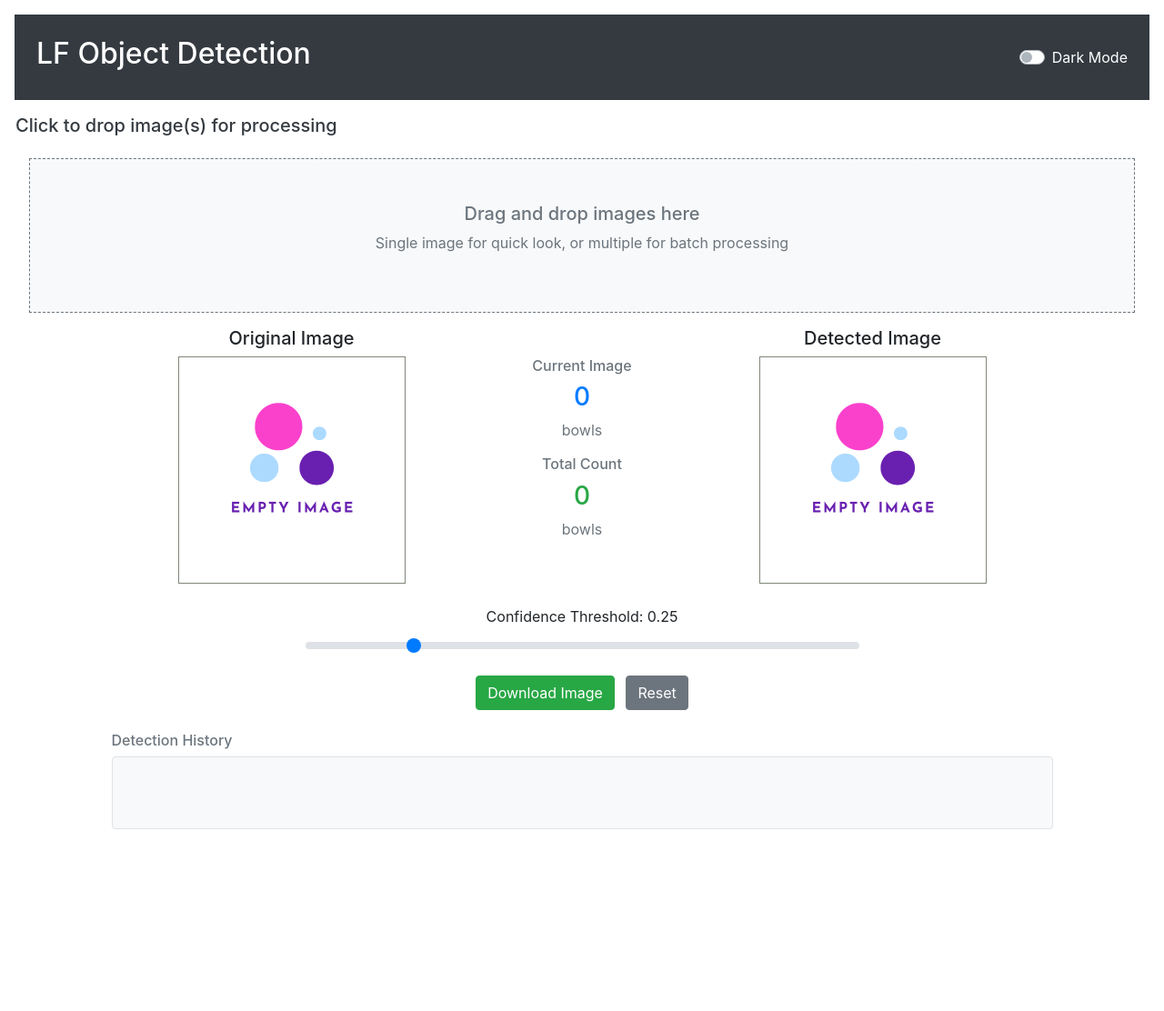
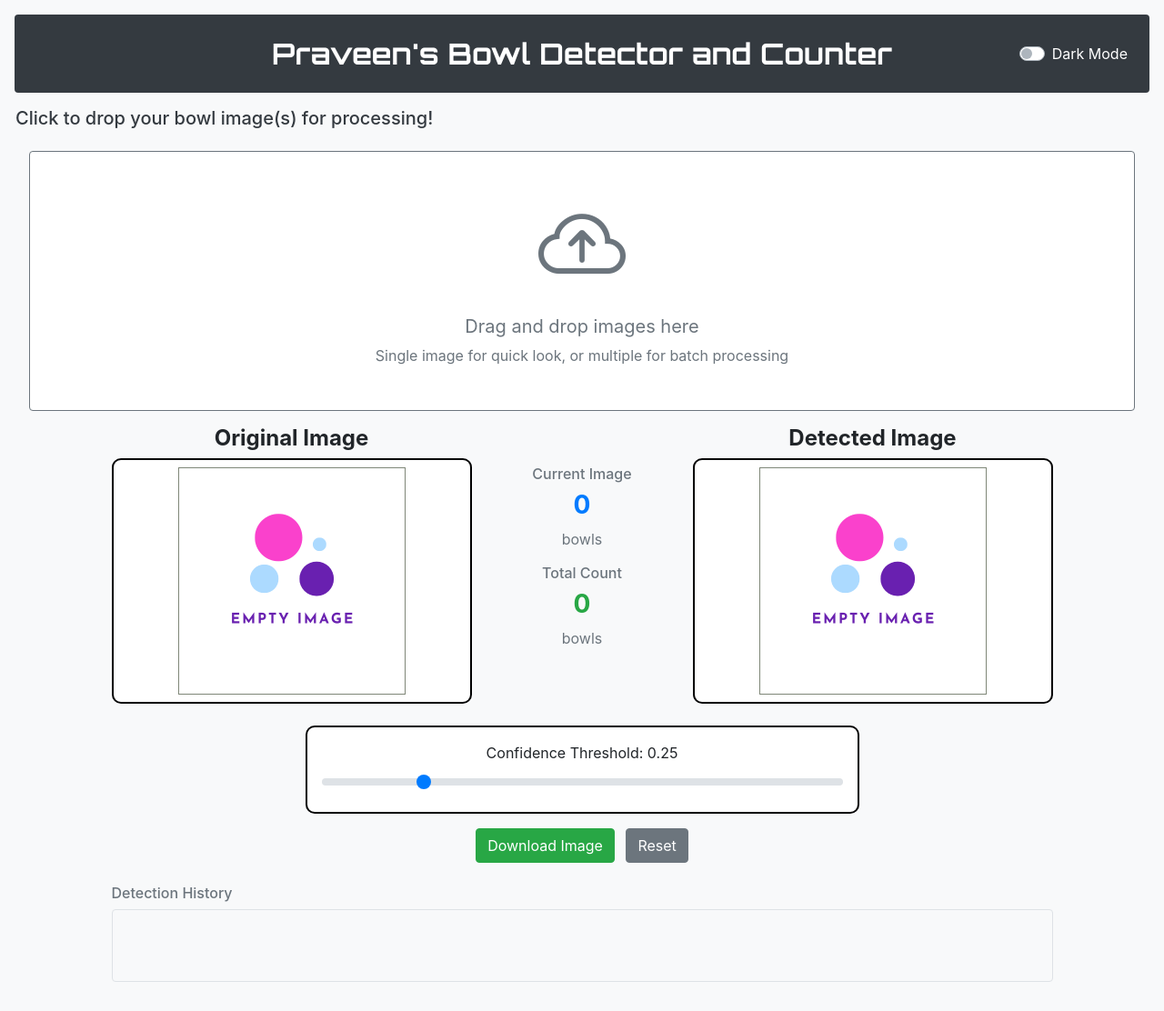
Before and after one commit to Prabean1/yolov11bowldetector, a Flask app: page / in a window 1280 px wide. Shown: the whole page at 91% size. Before the commit the page ends 912 px from the top, so only its background shows below. Run offline with Flask 3, Linux system fonts and the light colour scheme; some libraries are stand-ins or nearby versions.

Commit message:
UI polish, dark mode fixed

```diff
--- a/app.py
+++ b/app.py
@@ -28,8 +28,10 @@ def singleobject():
         file.save(filepath)
 
         image = cv2.imread(filepath)
-        image = resize_image(image, 300)
+        image = resize_image(image, 300)\
+        # get confidence values, send default of 0.25
         confidence = float(request.form.get('confidence', 0.25))
+        # detect_objects returns the processed image itself and the count
         processed_image, count = detect_objects(image, confidence)
 
         os.remove(filepath)
--- a/static/script.js
+++ b/static/script.js
@@ -1,12 +1,52 @@
-//Note: AI was used to assist for indentation purposes and debugging
+$(document).ready(function () {
+    $('#drop-zone').css({
+        'border-style': 'dashed',
+        'cursor': 'pointer',
+        'border-color': '#000000',
+        'border-width': '2px',
+        'border-radius': '10px'
+    });
 
-// Global AJAX Loading Spinner
+    // Loading overlay positioning
+    $('#loading-overlay').css({
+        'top': '0',
+        'left': '0',
+        'background': 'rgba(0,0,0,0.5)',
+        'z-index': '9999'
+    });
+
+    $('body').css('background-color', '#e8e8e8');
+
+    $('#header1').css('font-family', "'Orbitron', sans-serif");
+
+    $('#dark-mode-container').css({
+        'right': '0',
+        'top': '50%',
+        'transform': 'translateY(-50%)'
+    });
+
+    $('#original-image-container, #detected-image-container').css({
+        'border': '2px solid #000000',
+        'border-radius': '10px'
+    });
+
+    $('#confidence-container').css({
+        'border': '2px solid #000000',
+        'border-radius': '10px'
+    });
+
+    $('#history-gallery').css({
+        'border': '2px solid #000000',
+        'border-radius': '10px'
+    });
+});
+
 $(document).ajaxStart(function () {
-    $('#loading-overlay').addClass('active');
+    $('#loading-overlay').removeClass('d-none').addClass('d-flex');
 });
 
 $(document).ajaxStop(function () {
-    $('#loading-overlay').removeClass('active');
+    $('#loading-overlay').removeClass('d-flex').addClass('d-none');
 });
 
 function singleobject() {
@@ -128,14 +168,21 @@ dropZone.addEventListener('click', () => {
 ['dragenter', 'dragover'].forEach(eventName => {
     dropZone.addEventListener(eventName, () => {
         dropZone.classList.add('bg-secondary', 'text-white');
-        dropZone.classList.remove('bg-light');
+        dropZone.classList.remove('bg-white');
+        dropZone.style.backgroundColor = '';
     }, false);
 });
 // Visual feeback too, but revert changes made by dragenter or dragover
 ['dragleave', 'drop'].forEach(eventName => {
     dropZone.addEventListener(eventName, () => {
+        const isDarkMode = document.getElementById('dark-mode-toggle').checked;
         dropZone.classList.remove('bg-secondary', 'text-white');
-        dropZone.classList.add('bg-light');
+        if (isDarkMode) {
+            dropZone.style.backgroundColor = '#2a2a2a';
+        } else {
+            dropZone.style.backgroundColor = '';
+            dropZone.classList.add('bg-white');
+        }
     }, false);
 });
 
@@ -292,7 +339,7 @@ function singleConf(file, confidence) {
 }
 function multiConf(files, confidence) {
     const totalFiles = files.length;
-    const estSeconds = Math.round(totalFiles * 0.2);
+    const estSeconds = Math.round(files.length * 0.2);
     const timeStr = estSeconds >= 60 ? Math.round(estSeconds / 60) + 'm' : estSeconds + 's';
     $('#loading-text').text('Processing ' + totalFiles + ' Images (Confidence: ' + confidence + '), Estimated time: ~' + timeStr);
     const formData = new FormData();
@@ -364,24 +411,70 @@ document.getElementById('reset-btn').addEventListener('click', function () {
     lastUploadedFiles = null;
 });
 
-// Dark Mode Toggle
+// Dark Mode Toggle (i know this is inefficient, shush)
 document.getElementById('dark-mode-toggle').addEventListener('change', function () {
+    const dropZone = document.getElementById('drop-zone');
+    const leftlabel = document.getElementById('leftlabel');
+    const centerlabel = document.getElementById('centerlabel');
+    const originalContainer = document.getElementById('original-image-container');
+    const detectedContainer = document.getElementById('detected-image-container');
+    const confidenceContainer = document.getElementById('confidence-container');
+    const historyGallery = document.getElementById('history-gallery');
+
     if (this.checked) {
-        document.body.classList.add('bg-dark', 'text-white');
+        document.body.classList.remove('bg-light');
+        document.body.style.backgroundColor = '#121212';
+        document.body.classList.add('text-white');
         document.getElementById('p1').classList.remove('text-dark');
         document.getElementById('p1').classList.add('text-light');
-        document.getElementById('history-gallery').classList.remove('bg-light');
-        document.getElementById('history-gallery').classList.add('bg-secondary');
+        dropZone.style.borderColor = '#ffffff';
+        dropZone.style.backgroundColor = '#2a2a2a';
+        dropZone.classList.remove('bg-white');
+        originalContainer.style.borderColor = '#ffffff';
+        originalContainer.style.backgroundColor = '#2a2a2a';
+        originalContainer.classList.remove('bg-white');
+        detectedContainer.style.borderColor = '#ffffff';
+        detectedContainer.style.backgroundColor = '#2a2a2a';
+        detectedContainer.classList.remove('bg-white');
+        confidenceContainer.style.borderColor = '#ffffff';
+        confidenceContainer.style.backgroundColor = '#2a2a2a';
+        confidenceContainer.classList.remove('bg-white');
+        confidenceContainer.classList.add('text-white');
+        historyGallery.style.borderColor = '#ffffff';
+        historyGallery.style.backgroundColor = '#2a2a2a';
+        historyGallery.classList.remove('bg-light');
+        leftlabel.classList.remove('text-dark');
+        leftlabel.classList.add('text-white');
+        centerlabel.classList.remove('text-dark');
+        centerlabel.classList.add('text-white');
     } else {
-        document.body.classList.remove('bg-dark', 'text-white');
+        document.body.classList.add('bg-light');
+        document.body.style.backgroundColor = '#e8e8e8';
+        document.body.classList.remove('text-white');
         document.getElementById('p1').classList.add('text-dark');
         document.getElementById('p1').classList.remove('text-light');
-        document.getElementById('history-gallery').classList.add('bg-light');
-        document.getElementById('history-gallery').classList.remove('bg-secondary');
+        dropZone.style.borderColor = '#000000';
+        dropZone.style.backgroundColor = '';
+        dropZone.classList.add('bg-white');
+        originalContainer.style.borderColor = '#000000';
+        originalContainer.style.backgroundColor = '';
+        originalContainer.classList.add('bg-white');
+        detectedContainer.style.borderColor = '#000000';
+        detectedContainer.style.backgroundColor = '';
+        detectedContainer.classList.add('bg-white');
+        confidenceContainer.style.borderColor = '#000000';
+        confidenceContainer.style.backgroundColor = '';
+        confidenceContainer.classList.add('bg-white');
+        confidenceContainer.classList.remove('text-white');
+        historyGallery.style.borderColor = '#000000';
+        historyGallery.style.backgroundColor = '';
+        historyGallery.classList.add('bg-light');
+        leftlabel.classList.remove('text-white');
+        leftlabel.classList.add('text-dark');
+        centerlabel.classList.remove('text-white');
+        centerlabel.classList.add('text-dark');
     }
 });
-
-// History Gallery
 function addToHistory(imgSrc) {
     const gallery = document.getElementById('history-gallery');
     const thumb = document.createElement('img');
--- a/templates/index.html
+++ b/templates/index.html
@@ -2,21 +2,20 @@
 <html lang="en">
 
 <head>
-    <title>Project Template</title>
+    <title>Praveen's Project</title>
     <meta charset="utf-8">
     <meta name="viewport" content="width=device-width, initial-scale=1">
     <link rel="stylesheet" href="https://maxcdn.bootstrapcdn.com/bootstrap/4.5.2/css/bootstrap.min.css">
+    <link rel="stylesheet" href="https://cdn.jsdelivr.net/npm/bootstrap-icons@1.11.3/font/bootstrap-icons.min.css">
+    <link rel="preconnect" href="https://fonts.googleapis.com">
+    <link rel="preconnect" href="https://fonts.gstatic.com" crossorigin>
+    <link href="https://fonts.googleapis.com/css2?family=Orbitron:wght@700&display=swap" rel="stylesheet">
 </head>
 
-<body>
-    <!-- Loading Overlay -->
-    <style>
-        #loading-overlay.active {
-            display: flex !important;
-        }
-    </style>
+<body class="bg-light">
+    <!-- Loading overlay -->
     <div id="loading-overlay" class="position-fixed w-100 h-100 d-none justify-content-center align-items-center"
-        style="top: 0; left: 0; background: rgba(0,0,0,0.5); z-index: 9999;">
+        data-backdrop="static">
         <div class="text-center">
             <div class="spinner-border text-info" role="status">
                 <span class="sr-only">Loading...</span>
@@ -25,10 +24,11 @@
         </div>
     </div>
 
-    <div class="container-sm|md|lg|xl p-4 m-3 bg-dark">
-        <div class="d-flex justify-content-between align-items-center">
-            <h2 id="header1" class="text-white">LF Object Detection</h2>
-            <div class="custom-control custom-switch">
+    <div class="container-sm|md|lg|xl p-4 m-3 bg-dark rounded">
+        <div class="d-flex justify-content-center align-items-center position-relative">
+            <h2 id="header1" class="text-white font-weight-bold text-center mb-0">Praveen's Bowl Detector and Counter
+            </h2>
+            <div class="custom-control custom-switch position-absolute" id="dark-mode-container">
                 <input type="checkbox" class="custom-control-input" id="dark-mode-toggle">
                 <label class="custom-control-label text-white" for="dark-mode-toggle">Dark Mode</label>
             </div>
@@ -36,43 +36,49 @@
     </div>
     <div class="container-sm|md|lg|xl px-3 mx-3">
         <div class="row">
-            <h5 id="p1" class="text-dark">Click to drop image(s) for processing</h5>
+            <h5 id="p1" class="text-dark">Click to drop your bowl image(s) for processing!</h5>
         </div>
     </div>
     <div class="container-sm|md|lg|xl px-3 m-3">
         <!--Borders for the drag and drop field, makes it easier to use-->
-        <div id="drop-zone" class="border border-secondary p-5 text-center bg-light"
-            style="border-style: dashed !important; cursor: pointer;">
-            <h5 class="text-secondary">Drag and drop images here</h5>
-            <p class="text-muted">Single image for quick look, or multiple for batch processing</p>
+        <div id="drop-zone" class="border border-secondary p-5 text-center bg-white rounded" data-dashed="true">
+            <i class="bi bi-cloud-arrow-up display-1 text-secondary mb-3 d-block"></i>
+            <h5 class="text-secondary font-weight-normal">Drag and drop images here</h5>
+            <p class="text-muted mb-0">Single image for quick look, or multiple for batch processing</p>
         </div>
     </div>
 
     <div class="container-sm|md|lg|xl pb-3 m-3">
         <div class="row justify-content-center">
             <div class="col-md-4 text-center">
-                <h5 id="leftlabel">Original Image</h5>
-                <img id="left" src="../static/empty.png" alt="No Image loaded" style="max-width: 100%;">
+                <h4 id="leftlabel" class="font-weight-bold">Original Image</h4>
+                <div id="original-image-container" class="p-2 bg-white">
+                    <img id="left" src="../static/empty.png" alt="No Image loaded" class="img-fluid">
+                </div>
             </div>
             <div class="col-md-2 text-center d-flex flex-column justify-content-center">
                 <h6 class="text-muted">Current Image</h6>
-                <h3 id="current-count" class="text-primary">0</h3>
+                <h3 id="current-count" class="text-primary font-weight-bold">0</h3>
                 <p class="text-muted mb-3">bowls</p>
                 <h6 class="text-muted">Total Count</h6>
-                <h3 id="total-count" class="text-success">0</h3>
+                <h3 id="total-count" class="text-success font-weight-bold">0</h3>
                 <p class="text-muted">bowls</p>
             </div>
             <div class="col-md-4 text-center">
-                <h5 id="centerlabel">Detected Image</h5>
-                <img id="center" src="../static/empty.png" alt="No Image loaded" style="max-width: 100%;">
+                <h4 id="centerlabel" class="font-weight-bold">Detected Image</h4>
+                <div id="detected-image-container" class="p-2 bg-white">
+                    <img id="center" src="../static/empty.png" alt="No Image loaded" class="img-fluid">
+                </div>
             </div>
         </div>
         <div class="row justify-content-center mt-4">
             <div class="col-md-6 text-center">
-                <label for="confidence-slider" class="form-label">Confidence Threshold: <span
-                        id="confidence-value">0.25</span></label>
-                <input type="range" class="custom-range" id="confidence-slider" min="0.1" max="0.9" step="0.05"
-                    value="0.25">
+                <div id="confidence-container" class="p-3 bg-white">
+                    <label for="confidence-slider" class="form-label">Confidence Threshold: <span
+                            id="confidence-value">0.25</span></label>
+                    <input type="range" class="custom-range" id="confidence-slider" min="0.1" max="0.9" step="0.05"
+                        value="0.25">
+                </div>
             </div>
         </div>
         <div class="row justify-content-center mt-3">
```
Also changed, not shown: static/lenna.jpg (deleted).
